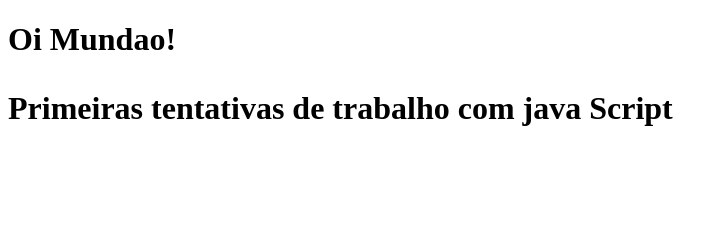
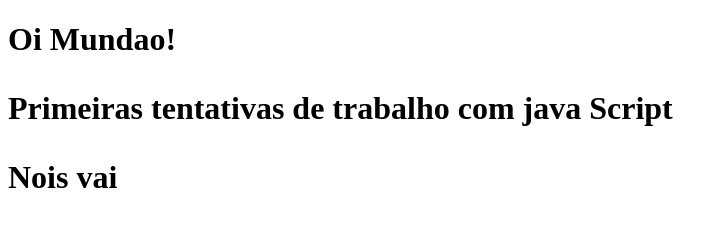
Before and after one commit to DWEBOO-IWW-2025-Kayo-motta/A-A-3-Tri-Kayo-Motta, a plain HTML site: page index.html in a window 1280 px wide. Shown: the whole page, without its empty margins (0-728 px from the left). Drawn offline with Linux system fonts and the light colour scheme.

```diff
--- a/index.html
+++ b/index.html
@@ -8,5 +8,6 @@
 <body>
   <h1>Oi Mundao!<h1>
     <p>Primeiras tentativas de trabalho com java Script</p>
+      <p>Nois vai
 </body>
 </html>
```
